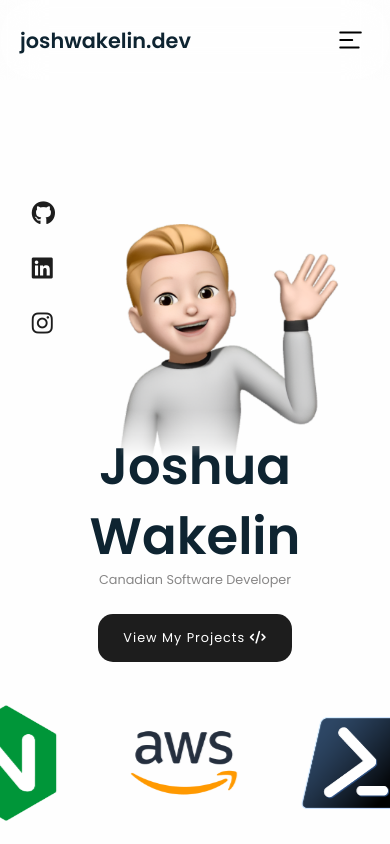
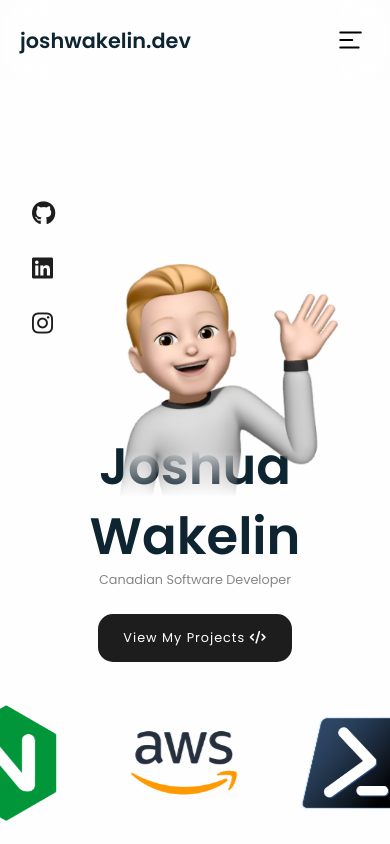
Before and after one commit to joshwakelin/joshwakelin.dev, a Vue app: page / in a window 390 px wide. Shown: the top 844 px of the page. Built offline with nearby package versions, Linux system fonts and the light colour scheme; no server answers.

Commit message:
Adjust vertical translation of home image

```diff
--- a/src/index.css
+++ b/src/index.css
@@ -658,7 +658,7 @@ header.sticky .nav-bar{
 
   .home-img img {
     width: 65%;
-    transform: translate(80px, -80px) !important; /* Static offset, no keyframes */
+    transform: translate(80px, -40px) !important; /* Static offset, no keyframes */
     transition: none !important;
 }
 
```
